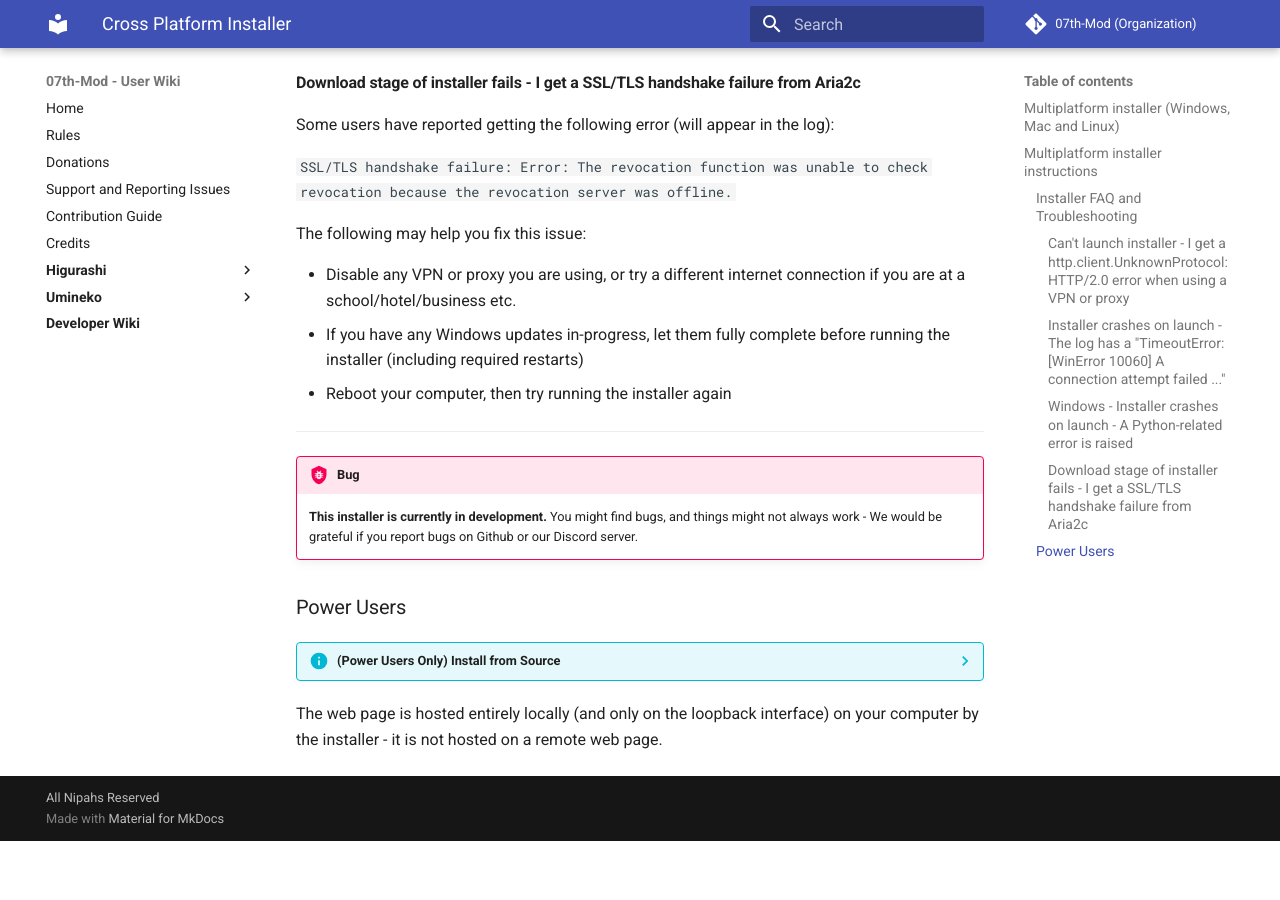
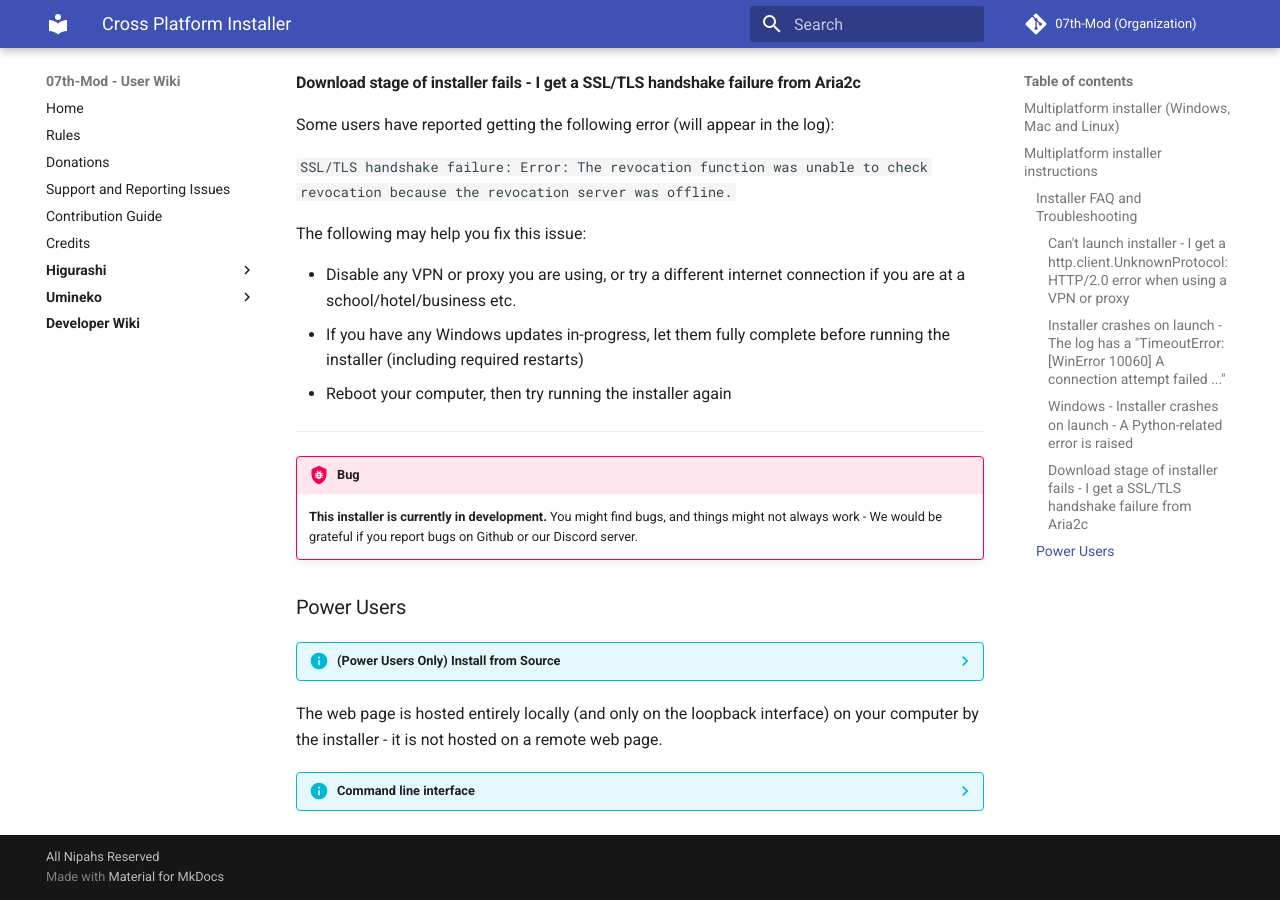
Before and after one commit to 07th-mod/wiki, an MkDocs documentation site: the page built from docs/Snippets/Cross-Platform-Installer.md, in a window 1280 px wide and 900 px high, scrolled down 1243 px. Built offline with MkDocs 1.6.1 and Material for MkDocs 9.7.7, drawn with Linux system fonts in a browser that asks for light colours; before the commit the page ends 2084 px from its top, so only the background shows below that; some of the changed lines change nothing that is shown.

Commit message:
Update Cross-Platform-Installer.md

```diff
--- a/docs/Snippets/Cross-Platform-Installer.md
+++ b/docs/Snippets/Cross-Platform-Installer.md
@@ -105,3 +105,17 @@
     3. Run `python main.py` or the equivalent command on your system
 
 The web page is hosted entirely locally (and only on the loopback interface) on your computer by the installer - it is not hosted on a remote web page.
+
+??? info "Command line interface"
+    The installer also ships with an alternative command line interface for advanced users, in the form of the `cli.py` script. It can be executed by passing several arguments to it. The following arguments are required:
+
+    - `-g GAME` -- specify the game to install. This should be words separated by `-` that are
+    sufficient to recognise the necessary mod, e.g. `minagoroshi` or `umineko-question`.
+    - `-p PATH` -- the path to the game installation location.
+    - `-m MOD_TYPE` -- the type of the mod, such as `full`, `voice-only`, `adv-mode`, `novel-mode`, etc.
+
+    The following two are optional:
+
+    - `-o MOD_OPTION` -- used to install optional mod options, e.g. `bgm-fix` or `ryukishi-sprites`.
+    Can be repeated several times to include multiple options, e.g. `-o bgm-fix -o se-fix`.
+    - `--non-steam` -- this should be specified if patching a non-Steam version of a game.
```
